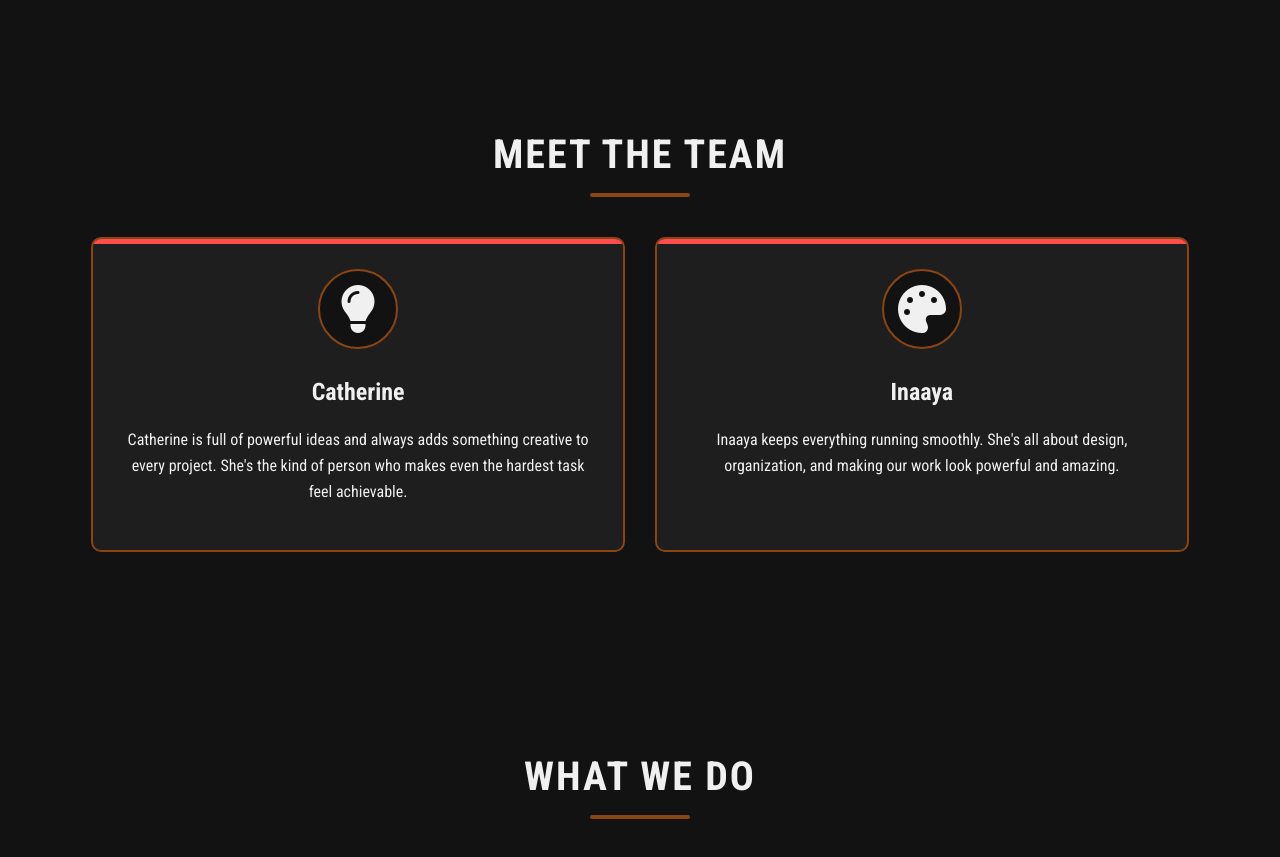
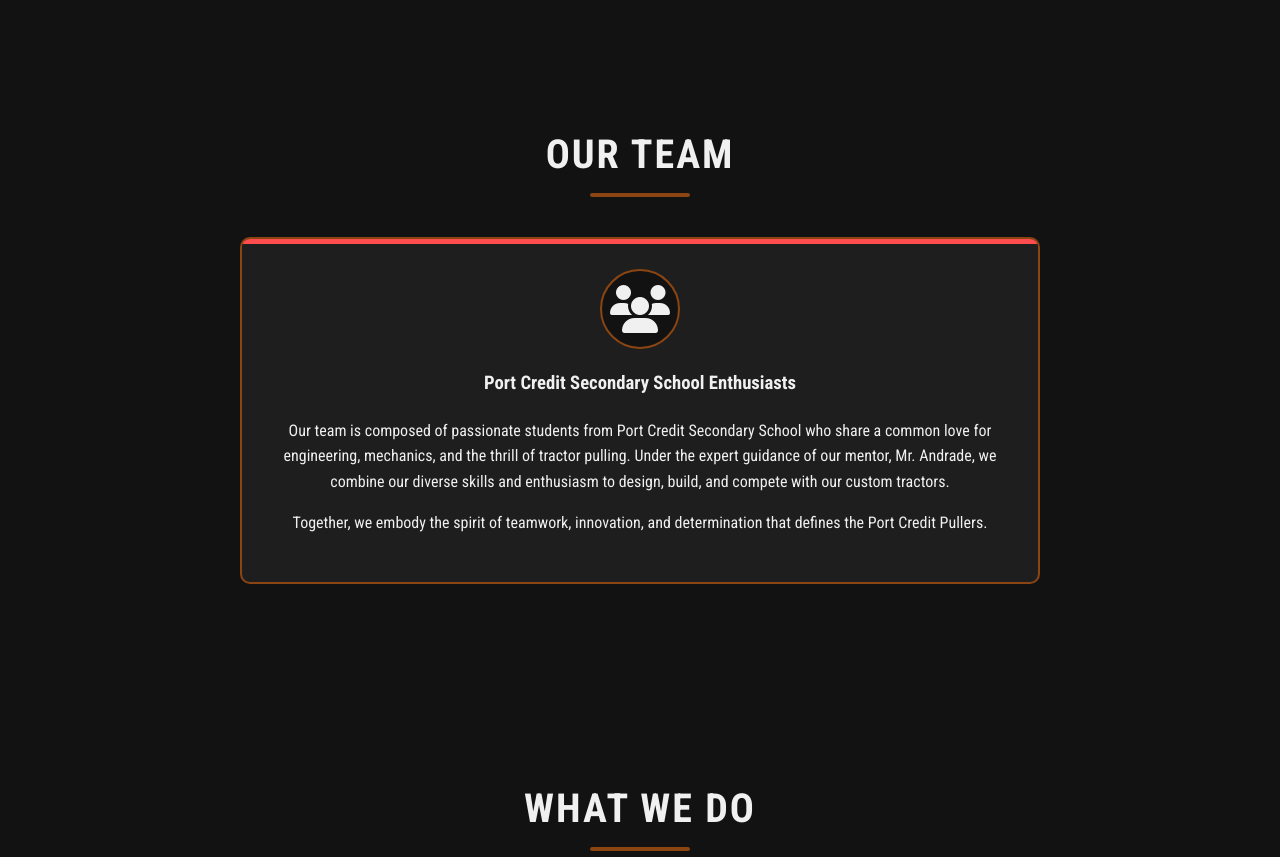
Before and after one commit to SarveshwarSenthilKumar/PortCreditPullers, a plain HTML site: page index.html in a window 1280 px wide. Shown: the part 1400-2257 px from the top of the page. Drawn offline with Linux system fonts and the light colour scheme.

Commit message:
Updated index.html

```diff
--- a/index.html
+++ b/index.html
@@ -769,21 +769,15 @@
 
     <section id="team">
         <div class="container">
-            <h2 class="section-title">Meet the Team</h2>
-            <div class="team-grid">
-                <div class="team-member">
-                    <div class="member-icon">
-                        <i class="fas fa-lightbulb"></i>
+            <h2 class="section-title">Our Team</h2>
+            <div class="team-grid" style="text-align: center; max-width: 800px; margin: 0 auto;">
+                <div class="team-member" style="width: 100%;">
+                    <div class="member-icon" style="margin: 0 auto 20px;">
+                        <i class="fas fa-users" style="font-size: 3rem;"></i>
                     </div>
-                    <h3 class="member-name">Catherine</h3>
-                    <p>Catherine is full of powerful ideas and always adds something creative to every project. She's the kind of person who makes even the hardest task feel achievable.</p>
-                </div>
-                <div class="team-member">
-                    <div class="member-icon">
-                        <i class="fas fa-palette"></i>
-                    </div>
-                    <h3 class="member-name">Inaaya</h3>
-                    <p>Inaaya keeps everything running smoothly. She's all about design, organization, and making our work look powerful and amazing.</p>
+                    <h3>Port Credit Secondary School Enthusiasts</h3>
+                    <p>Our team is composed of passionate students from Port Credit Secondary School who share a common love for engineering, mechanics, and the thrill of tractor pulling. Under the expert guidance of our mentor, Mr. Andrade, we combine our diverse skills and enthusiasm to design, build, and compete with our custom tractors.</p>
+                    <p>Together, we embody the spirit of teamwork, innovation, and determination that defines the Port Credit Pullers.</p>
                 </div>
             </div>
         </div>
```
